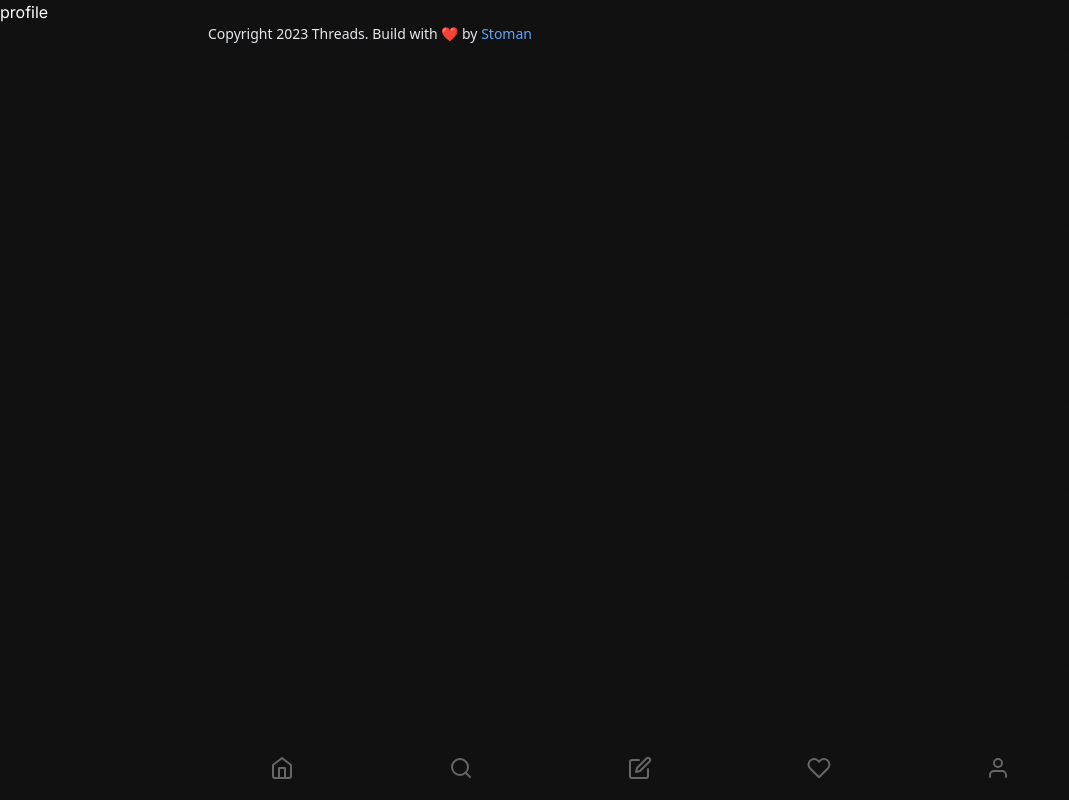
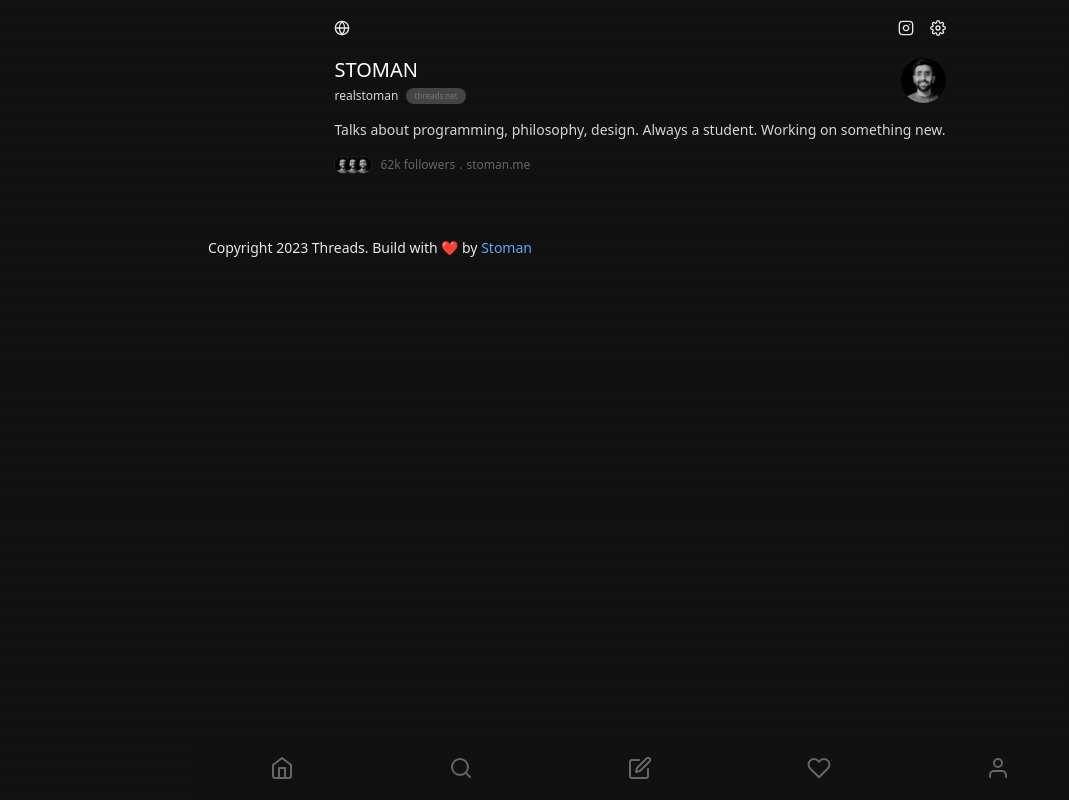
Before and after one commit to realstoman/threads-app-react, a Next.js app: page /profile in a window 1280 px wide. Shown: the whole page, without its empty margins (0-1069 px from the left). Built offline with nearby package versions, Linux system fonts and the light colour scheme.

Commit message:
Profile initial ui

```diff
--- a/app/profile/page.tsx
+++ b/app/profile/page.tsx
@@ -1,7 +1,94 @@
-import React from 'react';
+'use client';
+
+import PageWrapper from '@/components/PageWrapper';
+import Image from 'next/image';
+import { FiGlobe, FiInstagram, FiSettings } from 'react-icons/fi';
+import StomanProfile from '@/public/avatars/stoman-avatar.jpg';
 
 const profile = () => {
-	return <div>profile</div>;
+	return (
+		<PageWrapper>
+			<div className="pt-5 pb-16 flex flex-col items-center overflow-y-scroll">
+				<header className="px-4">
+					{/* Links */}
+					<div className="flex justify-between items-center mb-5 text-gray-200">
+						<a href="#">
+							<FiGlobe />
+						</a>
+						<div className="flex gap-4">
+							<a href="#">
+								<FiInstagram />
+							</a>
+							<a href="#">
+								<FiSettings />
+							</a>
+						</div>
+					</div>
+
+					{/* Bio */}
+					<div className="mb-4">
+						<div className="flex justify-between items-center mb-4">
+							<div className="text-white">
+								<h1 className="text-xl uppercase mb-1">
+									Stoman
+								</h1>
+								<div className="text-gray-300 flex items-center gap-2">
+									<p className="text-xs">realstoman</p>
+									<span className="text-[8px] bg-[#444] px-2 py-0.5 rounded-xl text-[#777]">
+										threads.net
+									</span>
+								</div>
+							</div>
+							<Image
+								src={StomanProfile}
+								width="45"
+								height={45}
+								className="rounded-full"
+								alt="Stoman Profile"
+							/>
+						</div>
+
+						<p className="text-sm text-gray-300">
+							Talks about programming, philosophy, design. Always
+							a student. Working on something new.
+						</p>
+					</div>
+
+					{/* Followers count */}
+					<div className="text-xs text-[#666] flex items-center gap-1">
+						<div className="flex gap-2 items-center">
+							<div className="flex">
+								<Image
+									src={StomanProfile}
+									width="18"
+									height={18}
+									className="rounded-full border border-[#222]"
+									alt="Stoman Profile"
+								/>
+								<Image
+									src={StomanProfile}
+									width="18"
+									height={18}
+									className="rounded-full border border-[#222] -ml-2"
+									alt="Stoman Profile"
+								/>
+								<Image
+									src={StomanProfile}
+									width="18"
+									height={18}
+									className="rounded-full border border-[#222] -ml-2"
+									alt="Stoman Profile"
+								/>
+							</div>
+							<span>62k followers</span>
+						</div>
+						<span>.</span>
+						<a href="#">stoman.me</a>
+					</div>
+				</header>
+			</div>
+		</PageWrapper>
+	);
 };
 
 export default profile;
```
